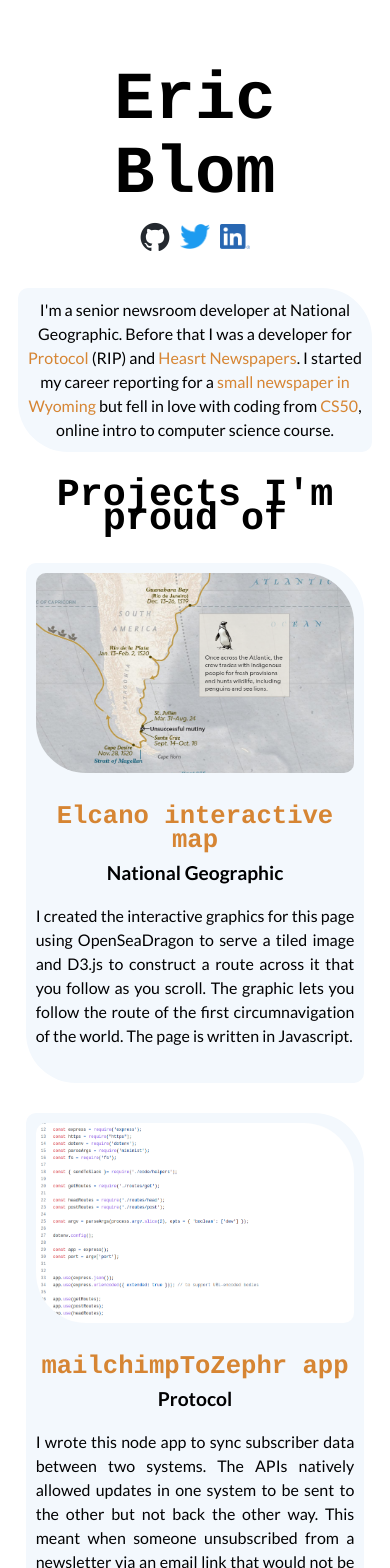
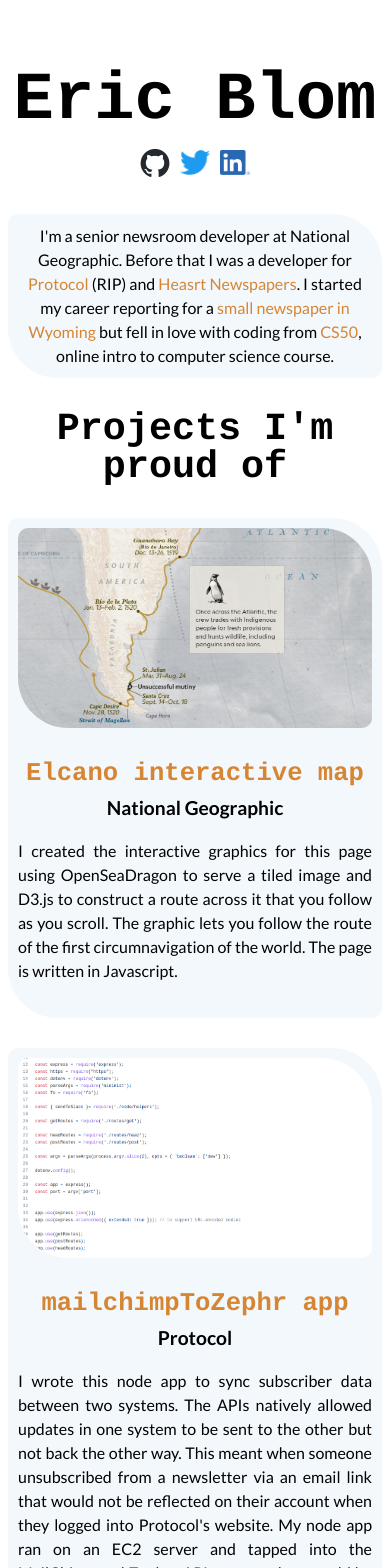
Before and after one commit to ericjohannes/vite-portfolio, a React (Vite) app: page / in a window 390 px wide. Shown: the top 1568 px of the page. Built offline with nearby package versions, Linux system fonts and the light colour scheme; a web font is replaced by a local one.

Commit message:
increase some line heights and width of main section on mobile

```diff
--- a/src/App.css
+++ b/src/App.css
@@ -94,13 +94,12 @@
   border-radius: 10px 50px;
   background-color: var(--main-bg-color);
 }
-/* .subhead{
-  padding:10px;
-  border-radius: 10px 50px;
-  background-color: var(--main-bg-color);
-} */
+.subhead{
+  line-height: 1em;
+}
 h3{
   margin-bottom: 8px;
+  line-height: 1.1em;
 }
 h1{
   margin-bottom: 10px;
@@ -133,14 +132,14 @@
 
 }
 @media screen and (max-width: 480px) {
-  .App{
+  /* .App{
 
-    margin-left: 10px;
+     margin-left: 10px;
     margin-right: 10px;
-  }
+  } */
   .project-link{
 
-    max-width: 90%;
+    max-width: 95%;
     margin-left: auto;
     margin-right: auto;
 
```
